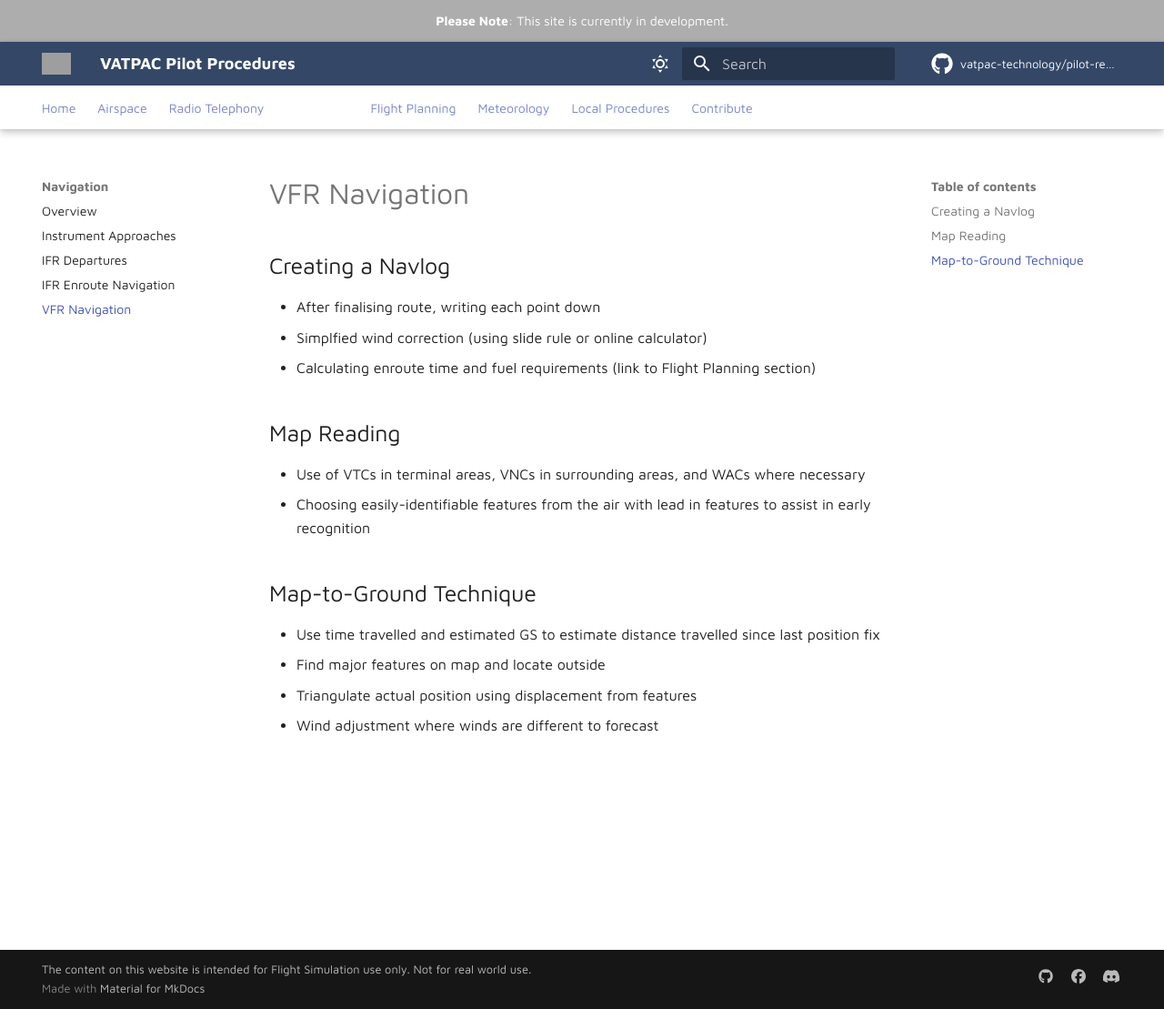
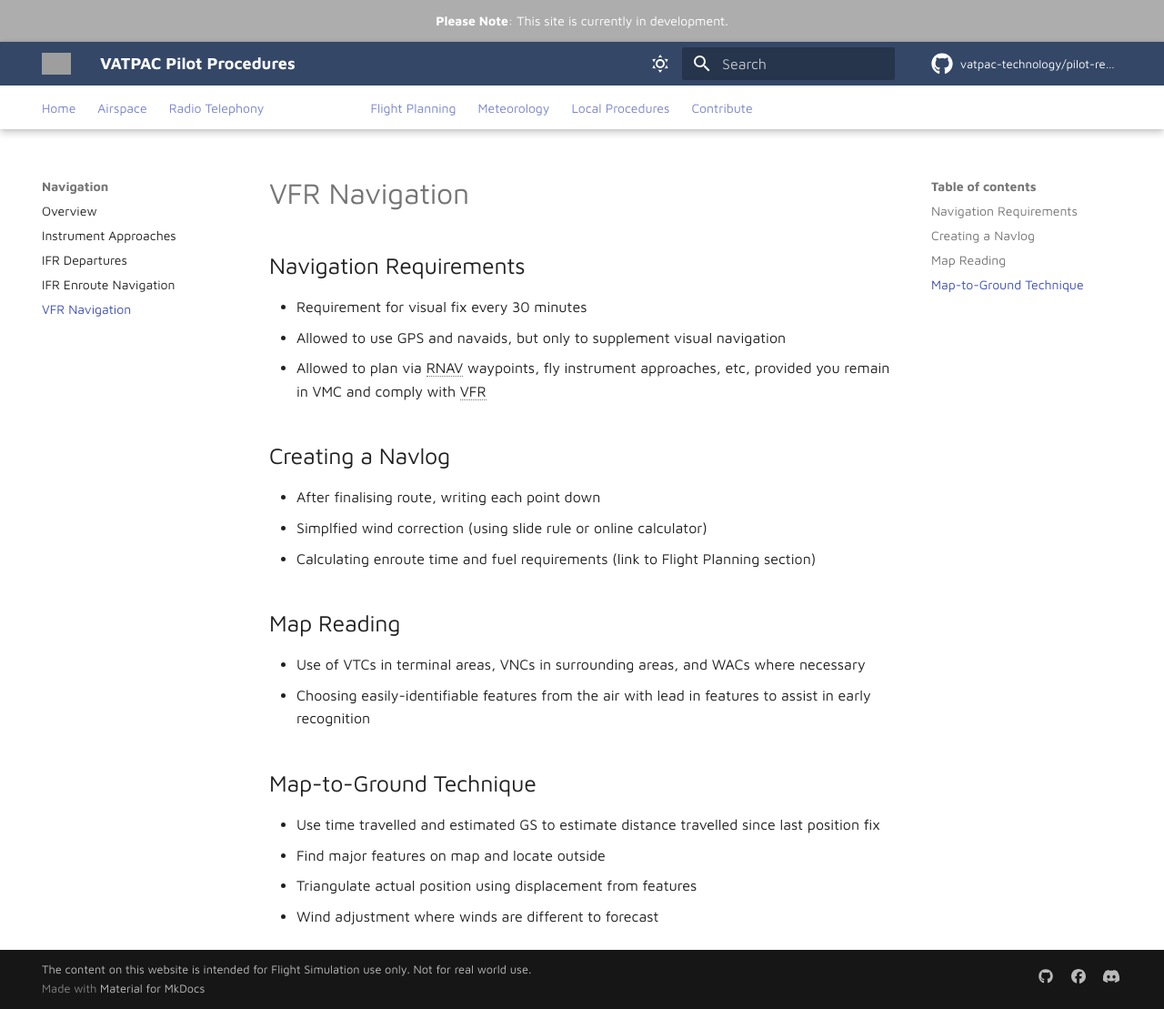
Before and after one commit to vatpac-technology/pilot-resources, an MkDocs documentation site: the page built from docs/navigation/vfrnavigation.md, in a window 1280 px wide and 1109 px high. Shown: the whole window at 91% size. Built offline with MkDocs 1.6.1 and Material for MkDocs 9.7.7, drawn with Linux system fonts in a browser that asks for light colours; comment, search, counter and statistics services are not loaded; grey boxes are pictures that could not be loaded.

Commit message:
Add notes

```diff
--- a/docs/navigation/vfrnavigation.md
+++ b/docs/navigation/vfrnavigation.md
@@ -3,6 +3,11 @@
 ---
 
 --8<-- "includes/abbreviations.md"
+
+## Navigation Requirements
+- Requirement for visual fix every 30 minutes
+- Allowed to use GPS and navaids, but only to supplement visual navigation
+- Allowed to plan via RNAV waypoints, fly instrument approaches, etc, provided you remain in VMC and comply with VFR
 
 ## Creating a Navlog
 - After finalising route, writing each point down
```
